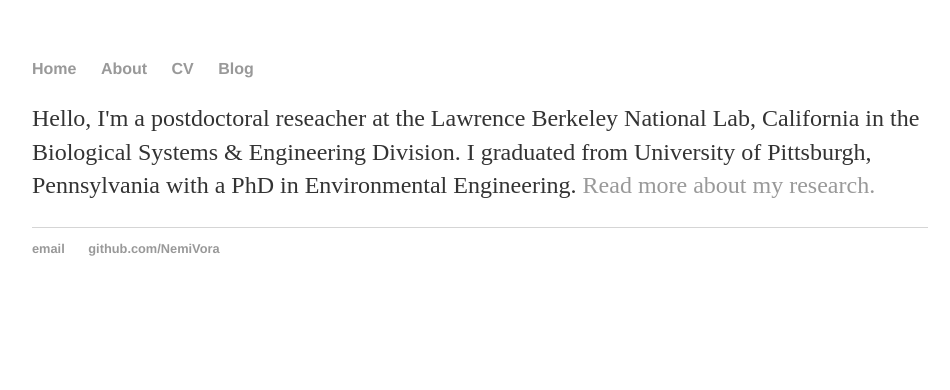
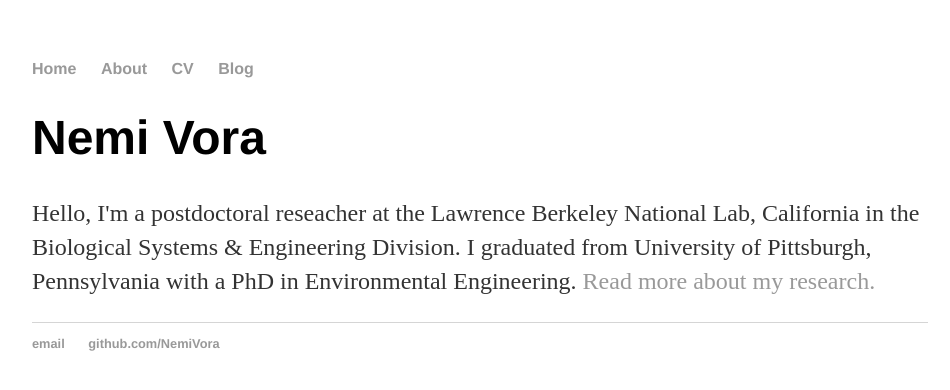
Before and after one commit to NemiVora/NemiVora.github.io, a Jekyll site: the page built from index.html, in a window 1280 px wide. Shown: the top 390 px of the page, without its empty margins (160-1110 px from the left). Built offline with Jekyll 4.4.1, drawn with Linux system fonts in a browser that asks for light colours.

Commit message:
Update index.html

```diff
--- a/index.html
+++ b/index.html
@@ -3,6 +3,6 @@
 title: Nemi Vora
 ---
 <div class="blurb">
-
+	<h1>Nemi Vora</h1>
 	<p>Hello, I'm a postdoctoral reseacher at the Lawrence Berkeley National Lab, California in the Biological Systems & Engineering Division. I graduated from University of Pittsburgh, Pennsylvania with a PhD in Environmental Engineering. <a href="/about">Read more about my research.</a></p>
 </div><!-- /.blurb -->
```
